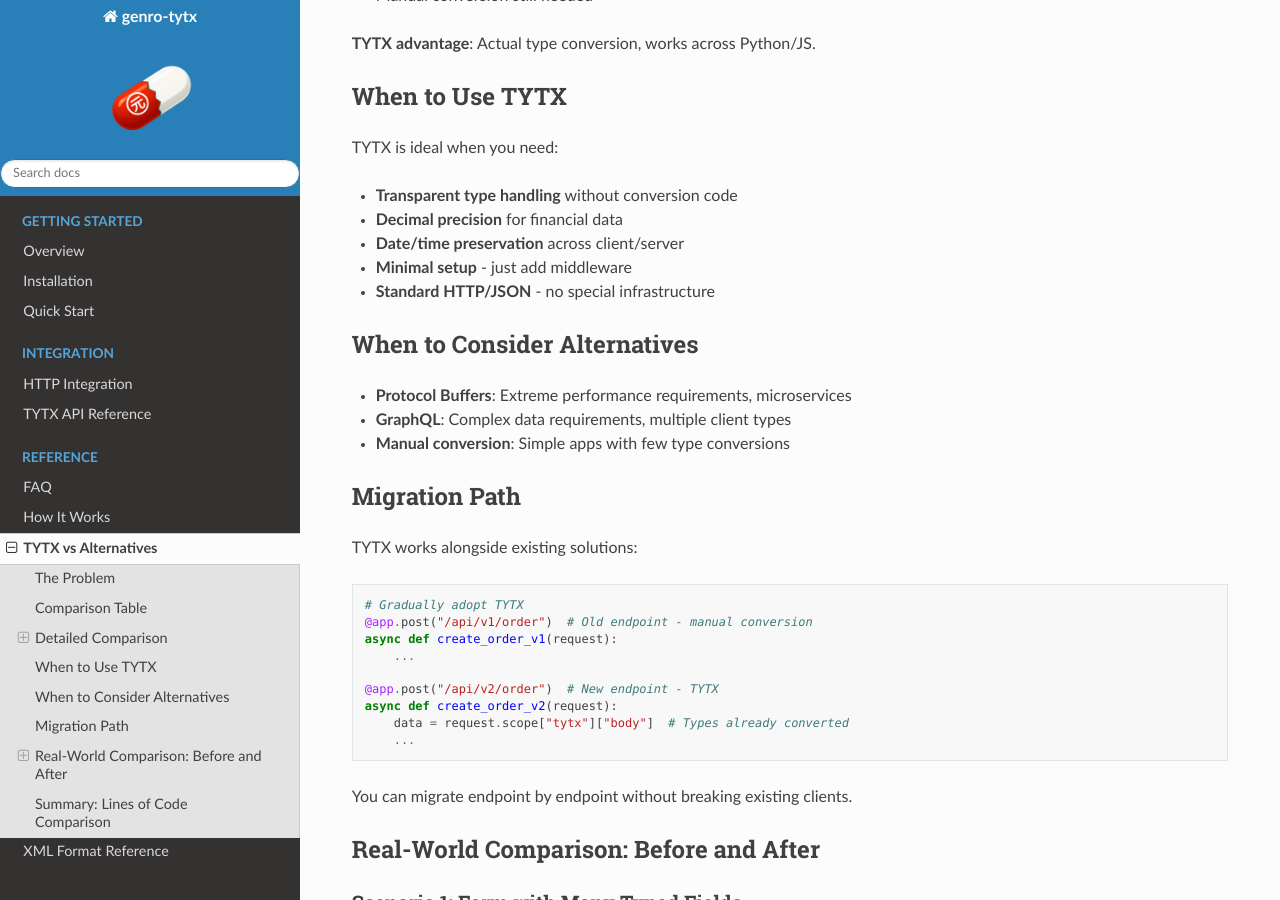
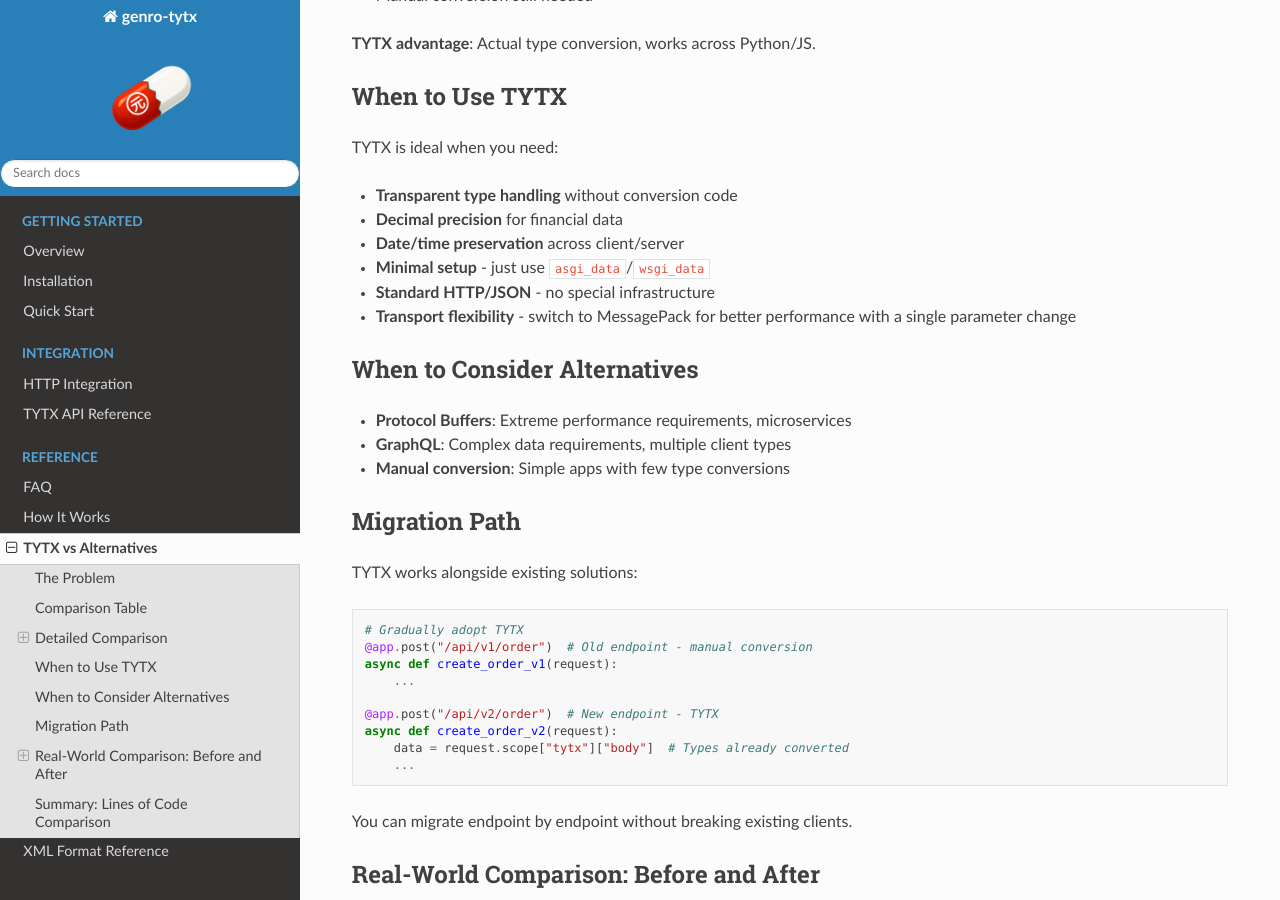
Before and after one commit to genropy/genro-tytx, a Sphinx documentation site: the page built from docs/alternatives.md, in a window 1280 px wide and 900 px high, scrolled down 3134 px. Built offline with Sphinx 7.4.7 and the Read the Docs theme 3.1.0, drawn with Linux system fonts in a browser that asks for light colours.

Commit message:
fix(docs): correct asgi_data/wsgi_data reference and add MessagePack flexibility

```diff
--- a/docs/alternatives.md
+++ b/docs/alternatives.md
@@ -144,8 +144,9 @@ TYTX is ideal when you need:
 - **Transparent type handling** without conversion code
 - **Decimal precision** for financial data
 - **Date/time preservation** across client/server
-- **Minimal setup** - just add middleware
+- **Minimal setup** - just use `asgi_data`/`wsgi_data`
 - **Standard HTTP/JSON** - no special infrastructure
+- **Transport flexibility** - switch to MessagePack for better performance with a single parameter change
 
 ## When to Consider Alternatives
 
```
